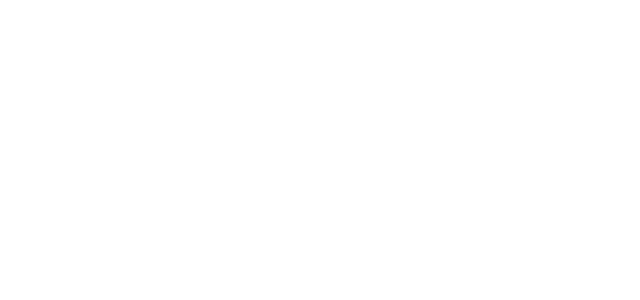
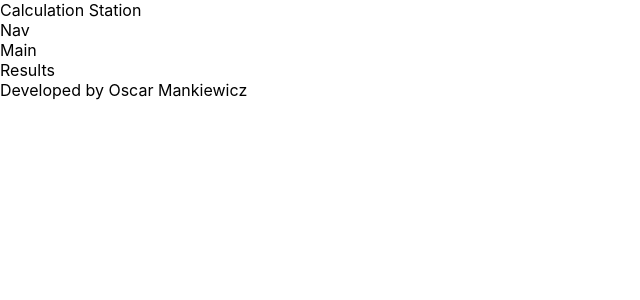
Before and after one commit to OscarMankiewicz/calculation_station, a React (Create React App) app: page / in a window 1280 px wide. Shown: the top 300 px of the page, without its empty margins (0-640 px from the left). Built offline with nearby package versions, Linux system fonts and the light colour scheme.

Commit message:
layout designed for website

```diff
--- a/src/App.js
+++ b/src/App.js
@@ -1,6 +1,16 @@
 import React from 'react';
 import './App.css';
+
 function App() {
+  return (
+    <div className="layout">
+      <header>Calculation Station</header>
+      <nav>Nav</nav>
+      <main>Main</main>
+      <article className='results'>Results</article>
+      <footer>Developed by Oscar Mankiewicz</footer>
+    </div>
+  );
 }
 
 export default App;
```
